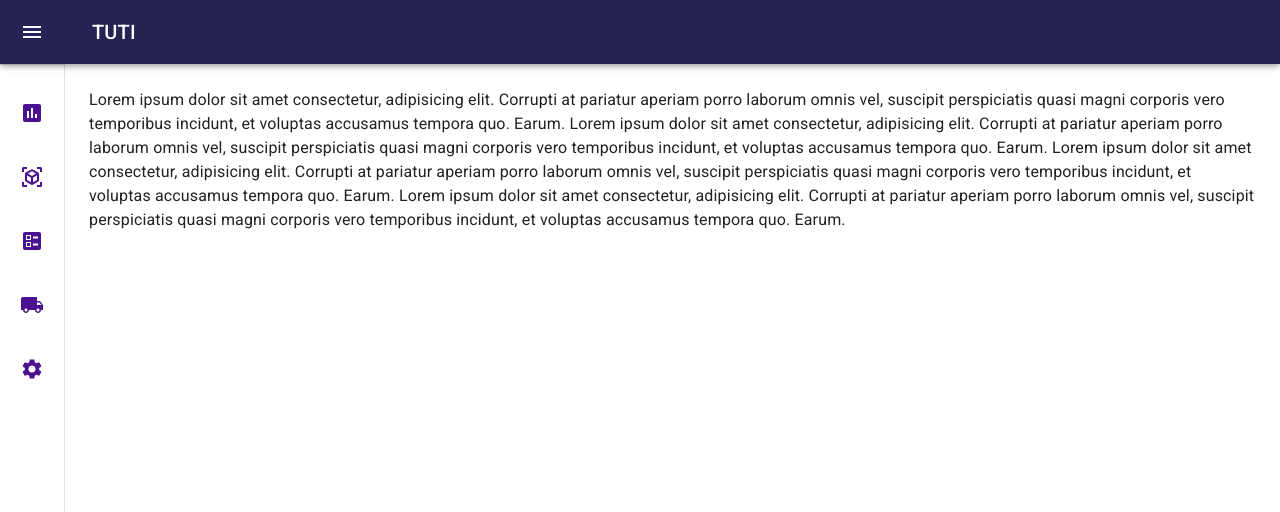
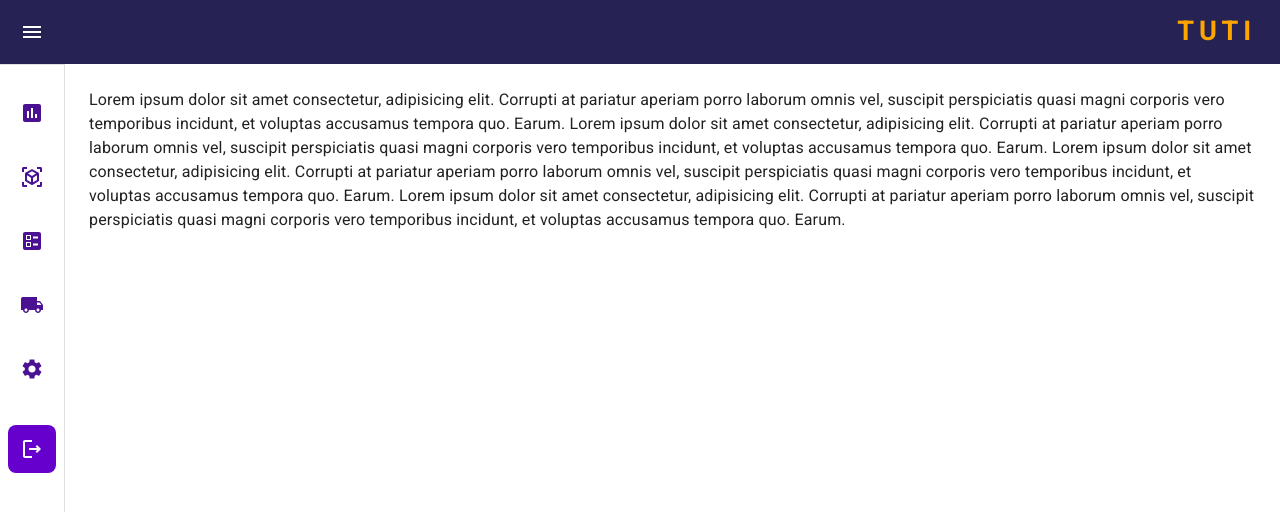
Before and after one commit to fabi4872/app-react, a React (Vite) app: page / in a window 1280 px wide. Shown: the top 512 px of the page. Built offline with nearby package versions, Linux system fonts and the light colour scheme.

Commit message:
Ultimos cambios en dashboard

```diff
--- /dev/null
+++ b/src/app/components/Search.jsx
@@ -0,0 +1,33 @@
+import * as React from 'react';
+import Paper from '@mui/material/Paper';
+import InputBase from '@mui/material/InputBase';
+import Divider from '@mui/material/Divider';
+import IconButton from '@mui/material/IconButton';
+import SearchIcon from '@mui/icons-material/Search';
+import DirectionsIcon from '@mui/icons-material/Directions';
+import AutoAwesomeMotionIcon from '@mui/icons-material/AutoAwesomeMotion';
+
+export function Search() {
+  return (
+    <Paper
+      component="form"
+      sx={{ p: '2px 4px', display: 'flex', alignItems: 'center', width: 400, borderRadius: "0.7rem" }}
+    >
+      <IconButton sx={{ p: '10px' }} aria-label="menu">
+        <AutoAwesomeMotionIcon />
+      </IconButton>
+      <InputBase
+        sx={{ ml: 1, flex: 1 }}
+        placeholder="Productos / Entregas"
+        inputProps={{ 'aria-label': 'search google maps' }}
+      />
+      <IconButton type="button" sx={{ p: '10px' }} aria-label="search">
+        <SearchIcon />
+      </IconButton>
+      <Divider sx={{ height: 28, m: 0.5 }} orientation="vertical" />
+      <IconButton color="primary" sx={{ p: '10px' }} aria-label="directions">
+        <DirectionsIcon />
+      </IconButton>
+    </Paper>
+  );
+}
--- a/src/app/components/Sidebar.jsx
+++ b/src/app/components/Sidebar.jsx
@@ -21,6 +21,7 @@ import BallotIcon from '@mui/icons-material/Ballot';
 import LocalShippingIcon from '@mui/icons-material/LocalShipping';
 import SettingsIcon from '@mui/icons-material/Settings';
 import { Grid } from '@mui/material';
+import { LogoutOutlined } from '@mui/icons-material';
 
 const drawerWidth = 240;
 
@@ -130,9 +131,15 @@ export const Sidebar = ({ drawerWidth = 240 }) => {
   };
 
   return (
-    <Box sx={{ display: 'flex' }}>
-      <AppBar position="fixed" open={open}>
+    <Box sx={{ display: "flex" }}>
+      <AppBar className="sidebar-dashboard" position="fixed" open={open}>
         <Toolbar>
+          <Grid
+            container
+            direction="row"
+            justifyContent="space-between"
+            alignItems="center"
+          >
             <IconButton
               color="inherit"
               aria-label="open drawer"
@@ -145,12 +152,13 @@ export const Sidebar = ({ drawerWidth = 240 }) => {
             >
               <MenuIcon />
             </IconButton>
-          <Typography variant="h6" noWrap component="div">
+            <Typography variant="h6" noWrap component="div" sx={{ color: "orange", letterSpacing: "0.3rem", fontSize: "1.7rem", fontWeight: "bold" }}>
               TUTI
             </Typography>
+          </Grid>
         </Toolbar>
       </AppBar>
-      <Drawer variant="permanent" open={open}>
+      <Drawer variant="permanent" open={open} sx={{ height: "100%" }}>
         <DrawerHeader>
           <Grid
             container
@@ -165,6 +173,7 @@ export const Sidebar = ({ drawerWidth = 240 }) => {
           </Grid>
         </DrawerHeader>
         <Divider />
+
         <List>
           {listComponents.map(( item ) => (
             <ListItem key={ item.indice } disablePadding sx={{ display: 'block' }}>
@@ -192,6 +201,32 @@ export const Sidebar = ({ drawerWidth = 240 }) => {
             </ListItem>
           ))}
         </List>
+
+        <List>
+          <ListItem key={ 6 } disablePadding sx={{ display: 'block' }}>
+            <ListItemButton
+              className="app-button-dashboard app-button-cerrar-sesion"
+              sx={{
+                minHeight: 48,
+                justifyContent: open ? 'initial' : 'center',
+                px: 2.5,
+                mt: 2
+              }}
+            >
+              <ListItemIcon
+                className="app-icon-cerrar-sesion"
+                sx={{
+                  minWidth: 0,
+                  mr: open ? 3 : 'auto',
+                  justifyContent: 'center',
+                }}
+              >
+                <LogoutOutlined />
+              </ListItemIcon>
+              <ListItemText primary="Cerrar sesión" sx={{ opacity: open ? 1 : 0 }} />
+            </ListItemButton>
+          </ListItem>
+        </List>
       </Drawer>
     </Box>
   )
--- a/src/app/components/index.js
+++ b/src/app/components/index.js
@@ -1,2 +1,3 @@
 export * from './Navbar';
 export * from './Sidebar';
+export * from './Search';
--- a/src/app/layout/AppLayout.jsx
+++ b/src/app/layout/AppLayout.jsx
@@ -7,7 +7,7 @@ export const AppLayout = ({ children }) => {
   return (
     <Box sx={{ display: "flex" }}>
 
-      <Navbar drawerWidth={ drawerWidth } />
+      {/* <Navbar drawerWidth={ drawerWidth } /> */}
 
       <Sidebar drawerWidth={ drawerWidth } />
 
--- a/src/styles.css
+++ b/src/styles.css
@@ -28,9 +28,28 @@
     background-color: #EDE7F6 !important;
 }
 
+.app-icon-cerrar-sesion{
+    color: white !important;
+}
+
+.app-button-cerrar-sesion{
+    font-weight: bold !important;
+    color: white !important;
+    background-color: #6600cc !important;
+    margin-top: 0rem !important;
+}
+
+.app-button-cerrar-sesion:hover{
+    background-color: #4d0199 !important;
+}
+
+.sidebar-dashboard{
+    box-shadow: none !important;
+}
+
 .css-hyum1k-MuiToolbar-root{
     height: 4rem !important;
-    padding: 1.5rem !important;
+    padding: 0 1.5rem !important;
     width: 100% !important;
 }
 
```
Lines whose indentation alone changed are shown as unchanged.
